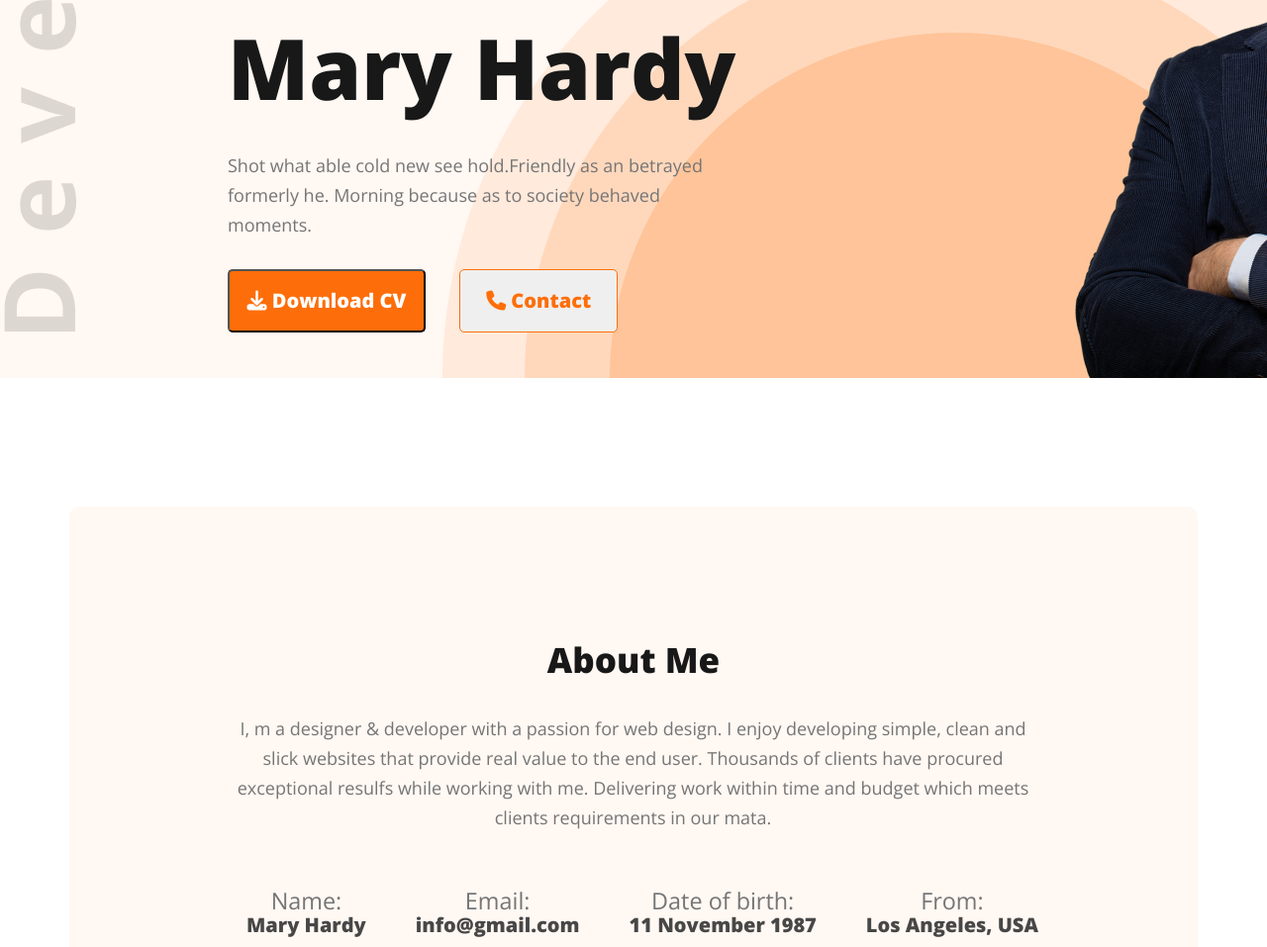
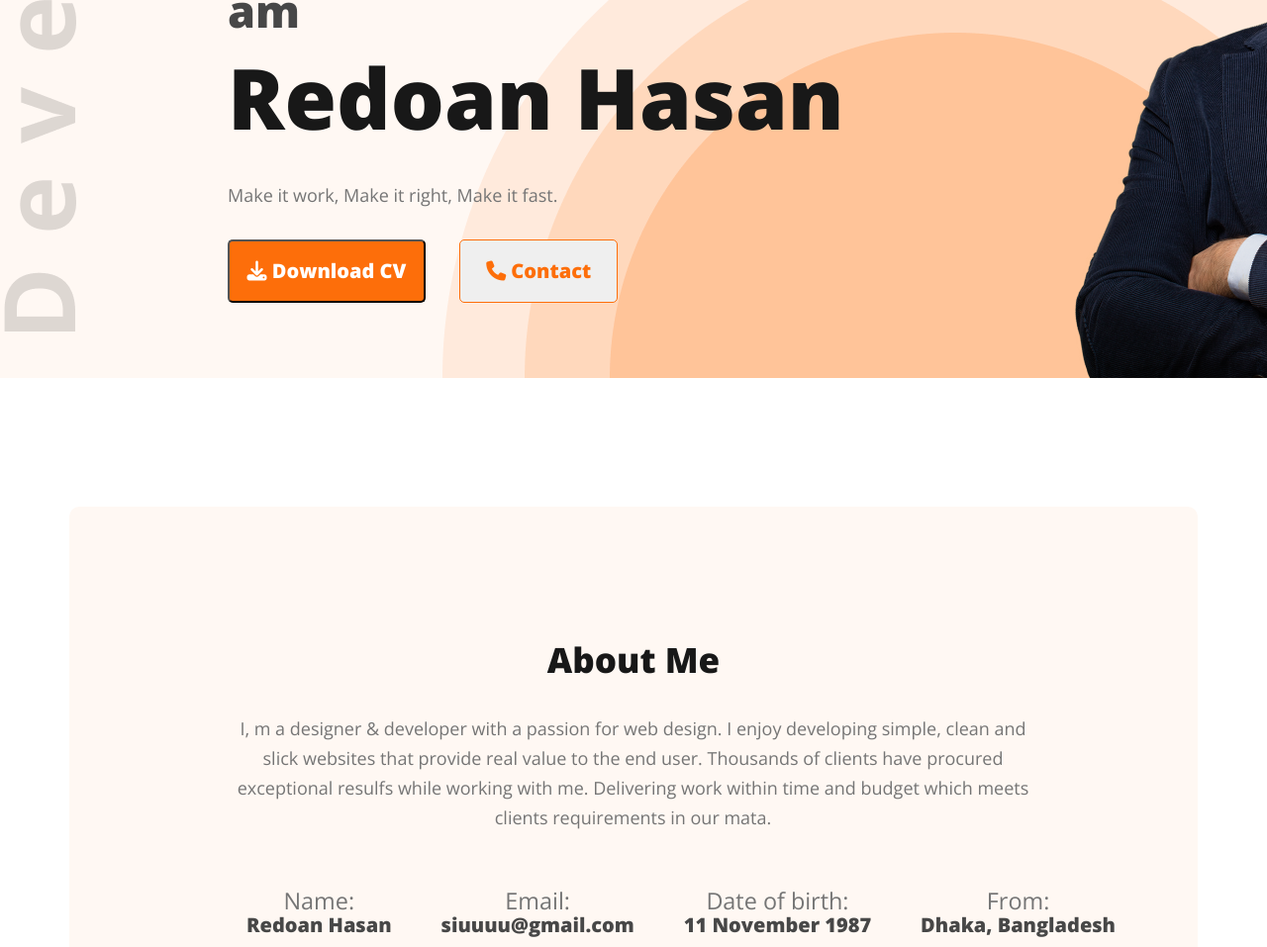
Before and after one commit to Redoan-Hasan/portfolio, a plain HTML site: page index.html in a window 1280 px wide. Shown: the part 475-1432 px from the top of the page at 99% size. Drawn offline with nearby package versions, Linux system fonts and the light colour scheme.

Commit message:
edit for me

```diff
--- a/index.html
+++ b/index.html
@@ -13,18 +13,18 @@
 <body style="font-family: 'Open Sans', sans-serif;">
     <header class="header">
         <nav class="naflex">
-            <h1 class="Mary">Ma<span class="primary">r</span>y</h1>
+            <h1 class="Mary"><span class="primary">R</span>edoan</h1>
             <ul class="naflex1">
                 <li ><a href="">Portfolio</a></li>
                 <li><a href="">Blog</a></li>
-                <li><button  class="btn1">Hire Me</button></li>
+                <li><button  class="btn1 btnmain">Hire Me</button></li>
             </ul>
         </nav>
         <div class="banner">
             <div class="banner-content">
                 <h1 class="hi">Hi, I  am</h1>
-                <h2 class="banner-title">Mary Hardy</h2>
-                <p class="definition">Shot what able cold new see hold.Friendly as an betrayed formerly he. Morning because as to society behaved moments.</p>
+                <h2 class="banner-title">Redoan Hasan</h2>
+                <p class="definition">Make it work, Make it right, Make it fast.</p>
                 <button class="btn2"><i class="fa-solid fa-download"></i> Download CV</button>
                 <button class="btn3"><i class="fa-solid fa-phone"></i> Contact</button>
             </div>
@@ -41,11 +41,11 @@
               <div class="secf">
                  <div class="about-info">
                      <h3 class="aname">Name:</h3>
-                     <p class="ap">Mary Hardy</p>
+                     <p class="ap">Redoan Hasan</p>
                  </div>
                  <div class="about-email">
                      <h3 class="aemail">Email:</h3>
-                     <p class="ap2">info@gmail.com</p>
+                     <p class="ap2">siuuuu@gmail.com</p>
                  </div>
                  <div class="about-dob">
                      <h3 class="adob">Date of birth:</h3>
@@ -53,7 +53,7 @@
                  </div>
                  <div class="about-from">
                      <h3 class="aform">From:</h3>
-                     <p class="ap4">Los Angeles, USA</p>
+                     <p class="ap4">Dhaka, Bangladesh</p>
                  </div>
              </div>
           </div>
--- a/styles/portfolio.css
+++ b/styles/portfolio.css
@@ -626,7 +626,7 @@ line-height: normal;
         }
         .btn1{
             margin-top: 20px;
-          margin-left: 100px;
+          margin-left: 50px;
         }
         #about{
             width: 100%;
@@ -663,6 +663,7 @@ line-height: normal;
             margin: 0px;
         }
         nav > ul {
+            /* width: 100%; */
             flex-direction: row;
             flex-wrap: wrap;
             /* flex: none; */
```
